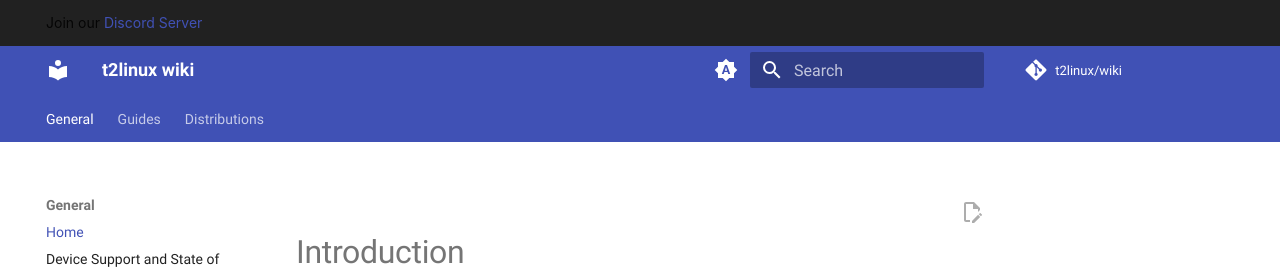
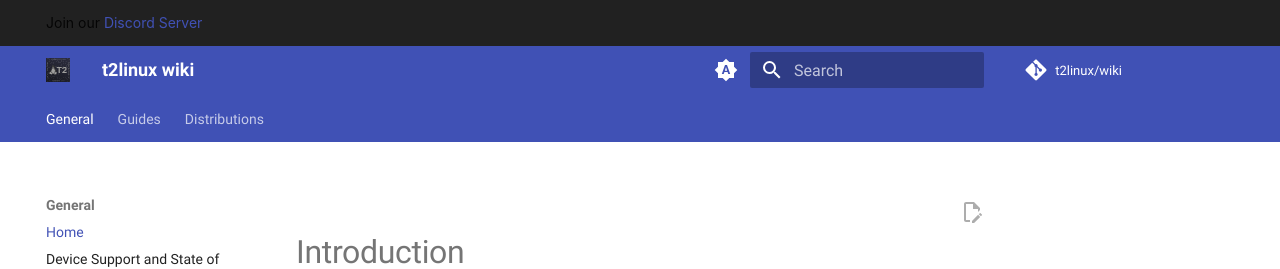
Before and after one commit to t2linux/wiki, an MkDocs documentation site: the page built from docs/index.md, in a window 1280 px wide. Shown: the top 269 px of the page. Built offline with MkDocs 1.6.1 and Material for MkDocs 9.7.7, drawn with Linux system fonts in a browser that asks for light colours; comment, search, counter and statistics services are not loaded.

Commit message:
feat: use our logo

```diff
--- a/mkdocs.yml
+++ b/mkdocs.yml
@@ -35,6 +35,7 @@ theme:
         - content.code.copy
         - navigation.top
     favicon: assets/images/icon.png
+    logo: assets/images/t2linux-logo-large.svg
 
 docs_dir: docs
 site_dir: build
```
Also changed, not shown: theme/assets/images/t2linux-logo-large.svg (added).
